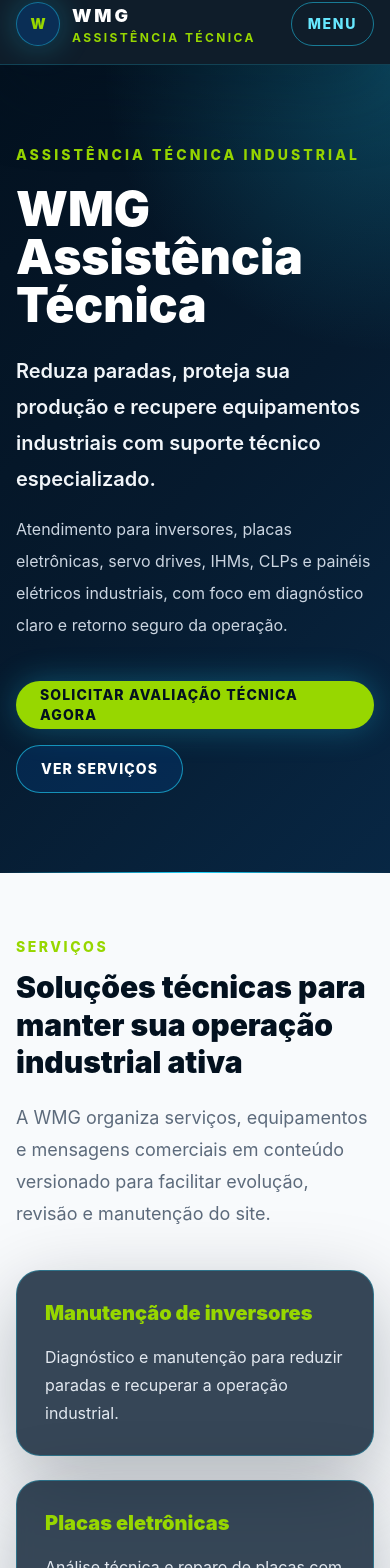
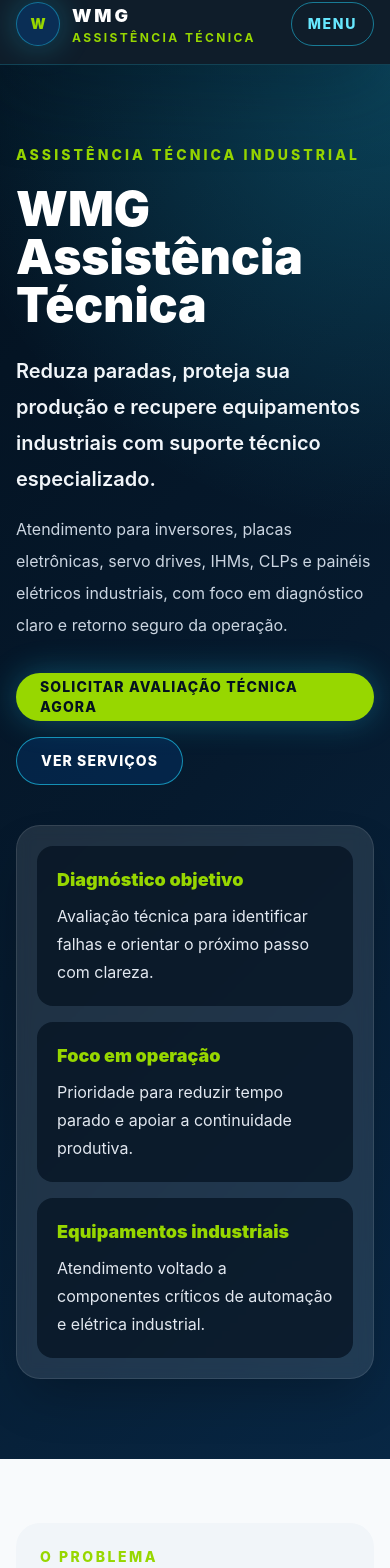
Before and after one commit to Dev-RuiDiniz/Site_WMG_AssistenciaTecnica, a React (Vite) app: page / in a window 390 px wide. Shown: the part 16-1584 px from the top of the page. Built offline with nearby package versions, Linux system fonts and the light colour scheme.

Commit message:
feat(home): implementa secoes comerciais da pagina inicial

```diff
--- a/src/App.tsx
+++ b/src/App.tsx
@@ -1,7 +1,7 @@
 import { ctaContent, homeContent, servicesContent } from './content';
 import { SiteLayout } from './components/layout/SiteLayout';
+import { Button } from './components/ui/Button';
 import { Card } from './components/ui/Card';
-import { Button } from './components/ui/Button';
 import { Container } from './components/ui/Container';
 import { SectionTitle } from './components/ui/SectionTitle';
 
@@ -9,26 +9,19 @@ function getCtaById(id: string) {
   return ctaContent.find((cta) => cta.id === id);
 }
 
+function App() {
   const primaryHeroCta = getCtaById(homeContent.hero.primaryCtaId);
   const secondaryHeroCta = getCtaById(homeContent.hero.secondaryCtaId);
   const contactCta = getCtaById(homeContent.contactSection.ctaId);
+  const finalPrimaryCta = getCtaById(homeContent.finalCtaSection.primaryCtaId);
+  const finalSecondaryCta = getCtaById(homeContent.finalCtaSection.secondaryCtaId);
 
-function App() {
   return (
     <SiteLayout>
-      <section
-        id="inicio"
-        className="relative overflow-hidden bg-wmg-hero text-white"
-        aria-labelledby="hero-title"
-      >
+      <section id="inicio" className="relative overflow-hidden bg-wmg-hero text-white" aria-labelledby="hero-title">
         <div className="absolute inset-0 bg-wmg-radial" aria-hidden="true" />
-        <div
-          className="absolute inset-x-0 bottom-0 h-px bg-gradient-to-r from-transparent via-wmg-cyan-400 to-transparent"
-          aria-hidden="true"
-        />
-
-        <Container className="relative grid gap-10 py-20 md:py-28">
-          <div className="max-w-4xl">
+        <Container className="relative grid gap-10 py-20 md:grid-cols-[1.15fr_0.85fr] md:items-center md:py-28">
+          <div>
             <p className="mb-5 text-sm font-extrabold uppercase tracking-[0.22em] text-wmg-lime-500">
               {homeContent.hero.eyebrow}
             </p>
@@ -41,9 +34,7 @@ function App() {
             <p className="mt-4 max-w-3xl text-base leading-8 text-slate-300 md:text-lg">
               {homeContent.hero.description}
             </p>
-          </div>
-
-          <div className="flex flex-wrap gap-4" aria-label="Ações principais">
+            <div className="mt-8 flex flex-wrap gap-4" aria-label="Ações principais">
               {primaryHeroCta ? <Button href={primaryHeroCta.href}>{primaryHeroCta.label}</Button> : null}
               {secondaryHeroCta ? (
                 <Button href={secondaryHeroCta.href} variant="secondary">
@@ -51,22 +42,63 @@ function App() {
                 </Button>
               ) : null}
             </div>
+          </div>
+
+          <div className="grid gap-4 rounded-3xl border border-white/10 bg-white/10 p-5 shadow-2xl backdrop-blur">
+            {homeContent.hero.highlights.map((highlight) => (
+              <div key={highlight.title} className="rounded-2xl bg-wmg-navy-950/70 p-5">
+                <h2 className="text-lg font-black text-wmg-lime-500">{highlight.title}</h2>
+                <p className="mt-2 leading-7 text-slate-200">{highlight.description}</p>
+              </div>
+            ))}
+          </div>
         </Container>
       </section>
 
       <Container className="py-16 md:py-24">
-        <section id="servicos" className="grid gap-10 scroll-mt-24" aria-labelledby="services-title">
+        <section className="grid gap-8 rounded-3xl bg-slate-100 p-6 md:grid-cols-[0.9fr_1.1fr] md:p-10" aria-labelledby="pain-title">
+          <SectionTitle
+            eyebrow={homeContent.painSection.eyebrow}
+            title={homeContent.painSection.title}
+            description={homeContent.painSection.description}
+          />
+          <div className="grid gap-4">
+            {homeContent.painSection.points.map((point) => (
+              <Card key={point.title}>
+                <h3 className="text-xl font-black text-wmg-navy-950">{point.title}</h3>
+                <p className="mt-3 leading-7 text-slate-600">{point.description}</p>
+              </Card>
+            ))}
+          </div>
+        </section>
+
+        <section id="servicos" className="mt-20 grid gap-10 scroll-mt-24" aria-labelledby="servicos-title">
           <SectionTitle
             eyebrow={homeContent.servicesSection.eyebrow}
             title={homeContent.servicesSection.title}
             description={homeContent.servicesSection.description}
           />
-
           <div className="grid gap-6 md:grid-cols-3">
             {servicesContent.map((service) => (
               <Card key={service.slug} variant="service">
                 <h3 className="mb-4 text-xl font-black text-wmg-lime-500">{service.title}</h3>
                 <p className="leading-7 text-slate-200">{service.description}</p>
+              </Card>
+            ))}
+          </div>
+        </section>
+
+        <section className="mt-20 grid gap-10" aria-labelledby="benefits-title">
+          <SectionTitle
+            eyebrow={homeContent.benefitsSection.eyebrow}
+            title={homeContent.benefitsSection.title}
+            description={homeContent.benefitsSection.description}
+          />
+          <div className="grid gap-6 md:grid-cols-3">
+            {homeContent.benefitsSection.benefits.map((benefit) => (
+              <Card key={benefit.title}>
+                <h3 className="text-xl font-black text-wmg-navy-950">{benefit.title}</h3>
+                <p className="mt-3 leading-7 text-slate-600">{benefit.description}</p>
               </Card>
             ))}
           </div>
@@ -80,6 +112,22 @@ function App() {
           />
         </section>
 
+        <section className="mt-20 grid gap-10 rounded-3xl bg-wmg-navy-950 p-6 text-white md:p-10" aria-labelledby="credibility-title">
+          <SectionTitle
+            eyebrow={homeContent.credibilitySection.eyebrow}
+            title={homeContent.credibilitySection.title}
+            description={homeContent.credibilitySection.description}
+          />
+          <div className="grid gap-6 md:grid-cols-3">
+            {homeContent.credibilitySection.items.map((item) => (
+              <div key={item.title} className="rounded-2xl border border-white/10 bg-white/5 p-6">
+                <h3 className="text-xl font-black text-wmg-lime-500">{item.title}</h3>
+                <p className="mt-3 leading-7 text-slate-200">{item.description}</p>
+              </div>
+            ))}
+          </div>
+        </section>
+
         <section id="contato" className="mt-20 scroll-mt-24" aria-labelledby="contact-title">
           <Card variant="highlight">
             <p className="mb-3 text-sm font-extrabold uppercase tracking-[0.18em] text-wmg-lime-500">
@@ -91,10 +139,28 @@ function App() {
             <p className="mt-4 max-w-3xl leading-8 text-slate-200">
               {homeContent.contactSection.description}
             </p>
-            <div className="mt-6">
-              {contactCta ? <Button href={contactCta.href}>{contactCta.label}</Button> : null}
+            <div className="mt-6">{contactCta ? <Button href={contactCta.href}>{contactCta.label}</Button> : null}</div>
+          </Card>
+        </section>
+
+        <section className="mt-20 rounded-3xl border border-slate-200 bg-white p-6 shadow-xl md:p-10" aria-label="Chamada final da página inicial">
+          <p className="mb-3 text-sm font-extrabold uppercase tracking-[0.18em] text-wmg-cyan-700">
+            {homeContent.finalCtaSection.eyebrow}
+          </p>
+          <h2 className="max-w-4xl text-3xl font-black text-wmg-navy-950 md:text-5xl">
+            {homeContent.finalCtaSection.title}
+          </h2>
+          <p className="mt-4 max-w-3xl leading-8 text-slate-600">
+            {homeContent.finalCtaSection.description}
+          </p>
+          <div className="mt-8 flex flex-wrap gap-4">
+            {finalPrimaryCta ? <Button href={finalPrimaryCta.href}>{finalPrimaryCta.label}</Button> : null}
+            {finalSecondaryCta ? (
+              <Button href={finalSecondaryCta.href} variant="secondary">
+                {finalSecondaryCta.label}
+              </Button>
+            ) : null}
           </div>
-          </Card>
         </section>
       </Container>
     </SiteLayout>
```
Lines whose indentation alone changed are shown as unchanged.
